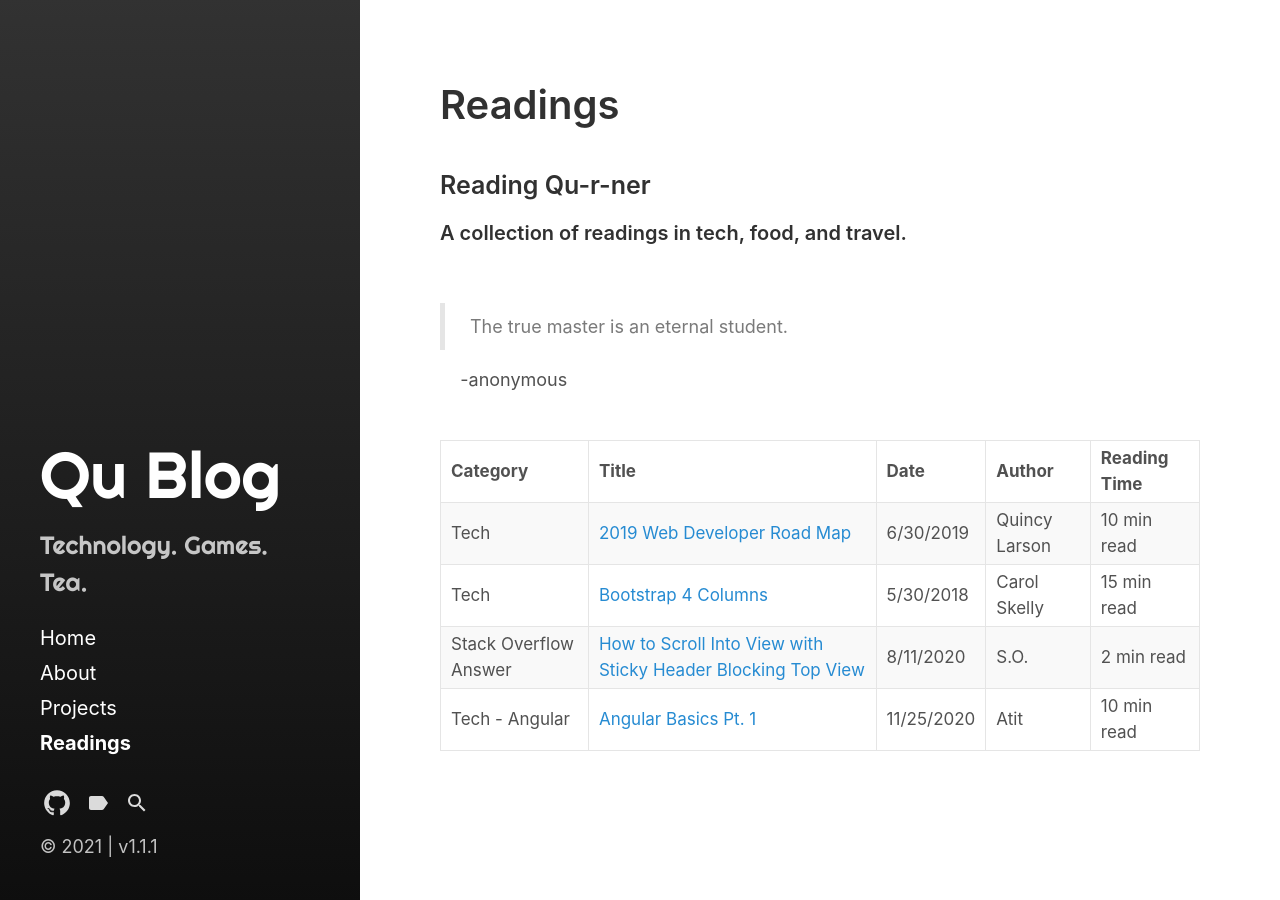
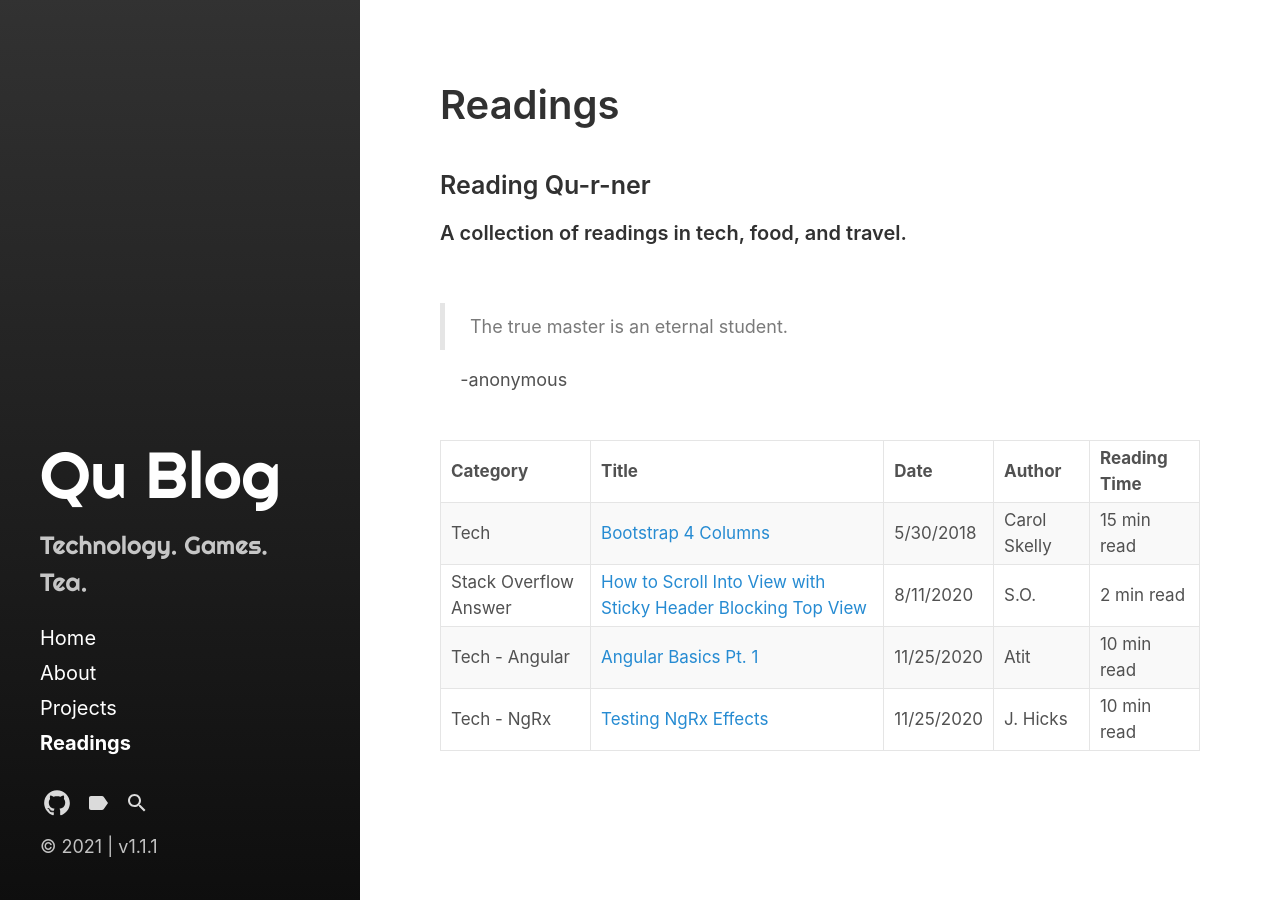
Before and after one commit to yiqu/yiqu.github.io, a Jekyll site: the page built from category/readings.md, in a window 1280 px wide. Built offline with Jekyll 4.4.1, drawn with Linux system fonts in a browser that asks for light colours; some web fonts are replaced.

Commit message:
Update readings.md

```diff
--- a/category/readings.md
+++ b/category/readings.md
@@ -15,7 +15,7 @@ title: Readings
 
 | Category    | Title       | Date          | Author  | Reading Time  |
 | :---        |    :----   |          :--- | :---    | :---          |
-| Tech|[2019 Web Developer Road Map](https://www.freecodecamp.org/news/2019-web-developer-roadmap/)|6/30/2019|Quincy Larson|10 min read|
 | Tech|[Bootstrap 4 Columns](https://uxplanet.org/how-the-bootstrap-4-grid-works-a1b04703a3b7)|5/30/2018|Carol Skelly|15 min read|
 | Stack Overflow Answer|[How to Scroll Into View with Sticky Header Blocking Top View](https://stackoverflow.com/a/34726752/1751692)|8/11/2020|S.O.|2 min read|
 | Tech - Angular |[Angular Basics Pt. 1](https://medium.com/javascript-in-plain-english/tricky-interview-questions-in-angular-2020-part-3-659c0bc81a9d)|11/25/2020|Atit|10 min read|
+| Tech - NgRx |[Testing NgRx Effects](https://medium.com/swlh/unit-testing-ngrx-effects-7d543ac686c1)|11/25/2020|J. Hicks|10 min read|
```
